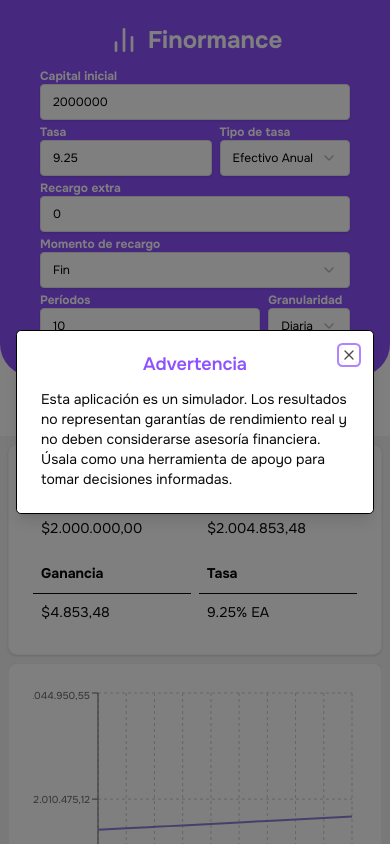
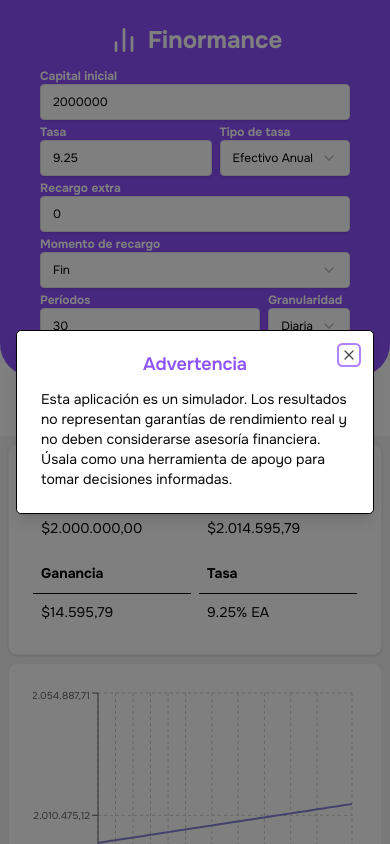
Before and after one commit to JuanLoaiza007/finormance, a Next.js app: page / in a window 390 px wide. Shown: the top 844 px of the page. Built offline with nearby package versions, Linux system fonts and the light colour scheme.

Commit message:
fix: improve responsive when using nominal rate

```diff
--- a/src/app/page.jsx
+++ b/src/app/page.jsx
@@ -103,6 +103,7 @@
           <ChartNoAxesColumn className="[&_svg]:size-1 size-8"></ChartNoAxesColumn>
           <h1 className="text-2xl font-bold ">{APP_NAME}</h1>
         </div>
+        <div className="w-full h-full flex flex-col overflow-y-auto gap-2 md:gap-4">
           <CalculatorForm
             className="md:pt-4 flex font-bold text-xs gap-1 md:gap-2 text-background"
             formData={formData}
@@ -111,6 +112,7 @@
             onExport={handleExport}
             hasSchedule={schedule.length > 0}
           />
+        </div>
       </section>
 
       <section className="w-full flex flex-col  bg-accent overflow-hidden">
--- a/src/components/schemas/calculatorForm.js
+++ b/src/components/schemas/calculatorForm.js
@@ -46,6 +46,6 @@
   nominalFreq: "12",
   extraContribution: "0",
   contributionTiming: "end",
-  periods: "10",
+  periods: "30",
   granularity: "daily",
 };
```
Lines whose indentation alone changed are shown as unchanged.
